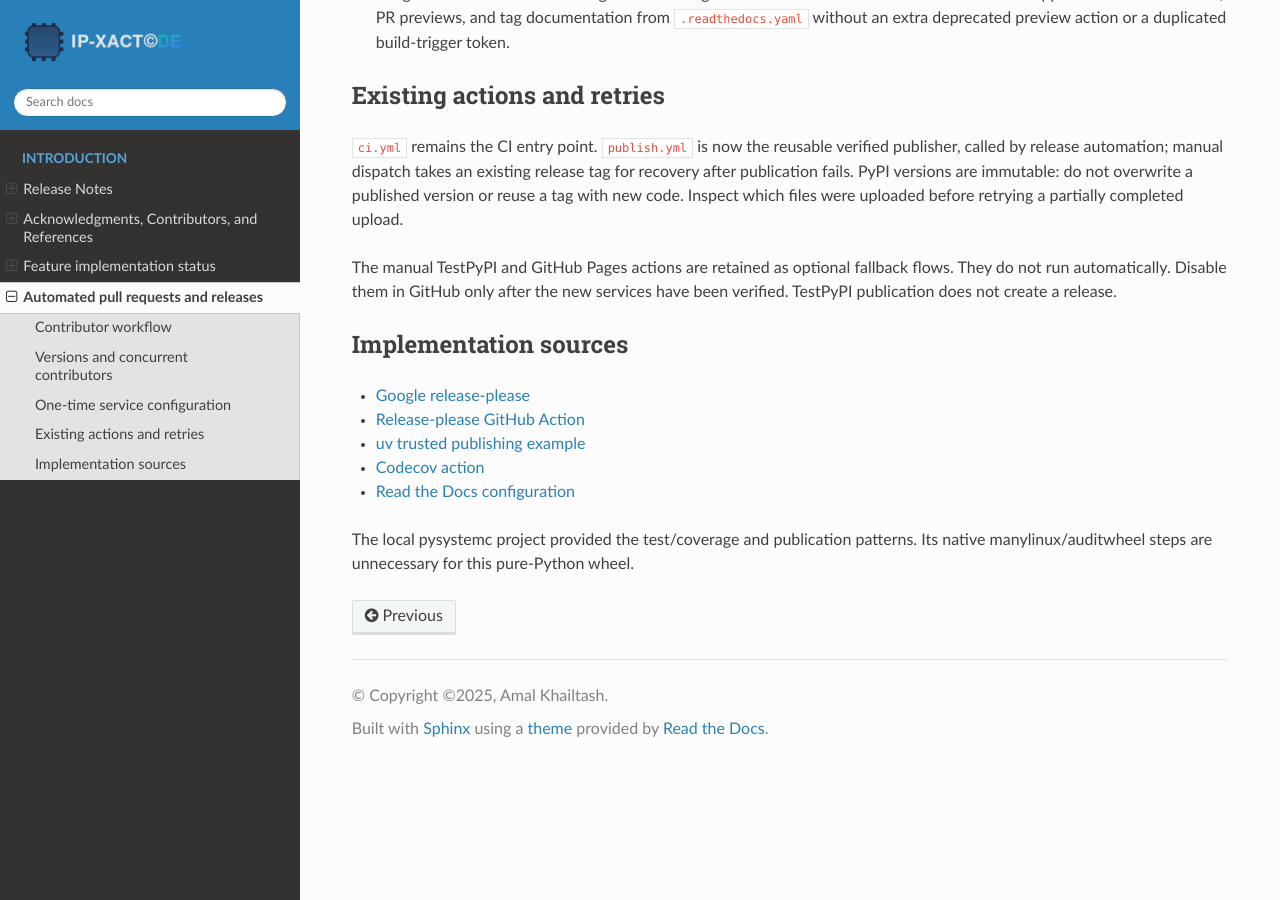
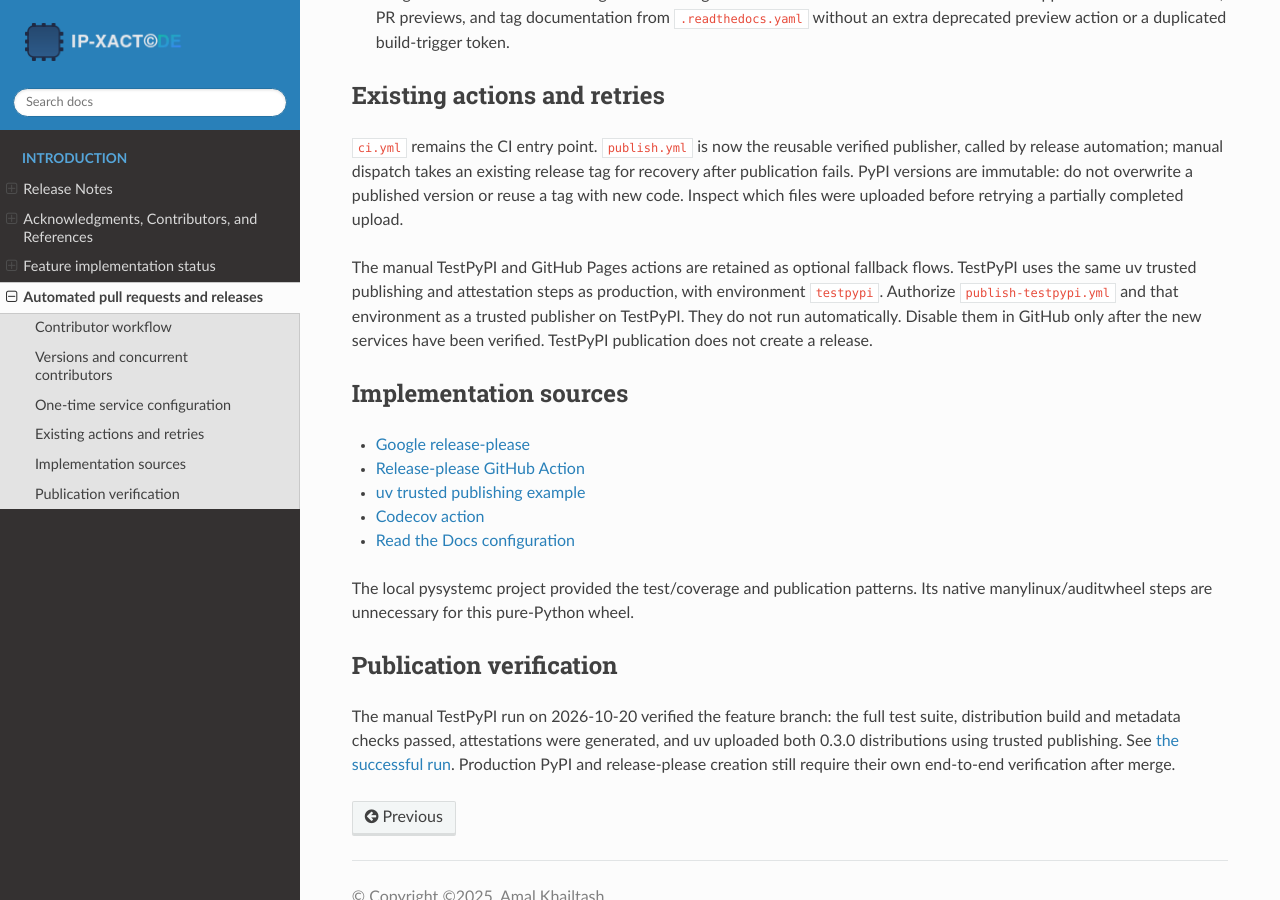
Before and after one commit to amal-khailtash/pyipxact-de, a Sphinx documentation site: the page built from docs/development/releases.rst, in a window 1280 px wide and 900 px high, scrolled down 1363 px. Built offline with Sphinx 7.4.7 and the Read the Docs theme 3.1.0, drawn with Linux system fonts in a browser that asks for light colours; pages that are not in the unit, such as notebooks, are missing from menus.

Commit message:
docs: record successful TestPyPI publication test

```diff
--- a/docs/development/releases.rst
+++ b/docs/development/releases.rst
@@ -79,7 +79,9 @@ immutable: do not overwrite a published version or reuse a tag with new code.
 Inspect which files were uploaded before retrying a partially completed upload.
 
 The manual TestPyPI and GitHub Pages actions are retained as optional fallback
-flows. They do not run automatically. Disable them in GitHub only after the new
+flows. TestPyPI uses the same uv trusted publishing and attestation steps as
+production, with environment ``testpypi``. Authorize ``publish-testpypi.yml``
+and that environment as a trusted publisher on TestPyPI. They do not run automatically. Disable them in GitHub only after the new
 services have been verified. TestPyPI publication does not create a release.
 
 Implementation sources
@@ -93,3 +95,13 @@ Implementation sources
 
 The local pysystemc project provided the test/coverage and publication patterns.
 Its native manylinux/auditwheel steps are unnecessary for this pure-Python wheel.
+
+Publication verification
+------------------------
+
+The manual TestPyPI run on 2026-10-20 verified the feature branch: the full test
+suite, distribution build and metadata checks passed, attestations were
+generated, and uv uploaded both 0.3.0 distributions using trusted publishing.
+See `the successful run <https://github.com/amal-khailtash/pyipxact-de/actions/runs/39367527992>`_.
+Production PyPI and release-please creation still require their own end-to-end
+verification after merge.
```
Also changed, not shown: CHANGELOG.md (+2 -1 lines).
